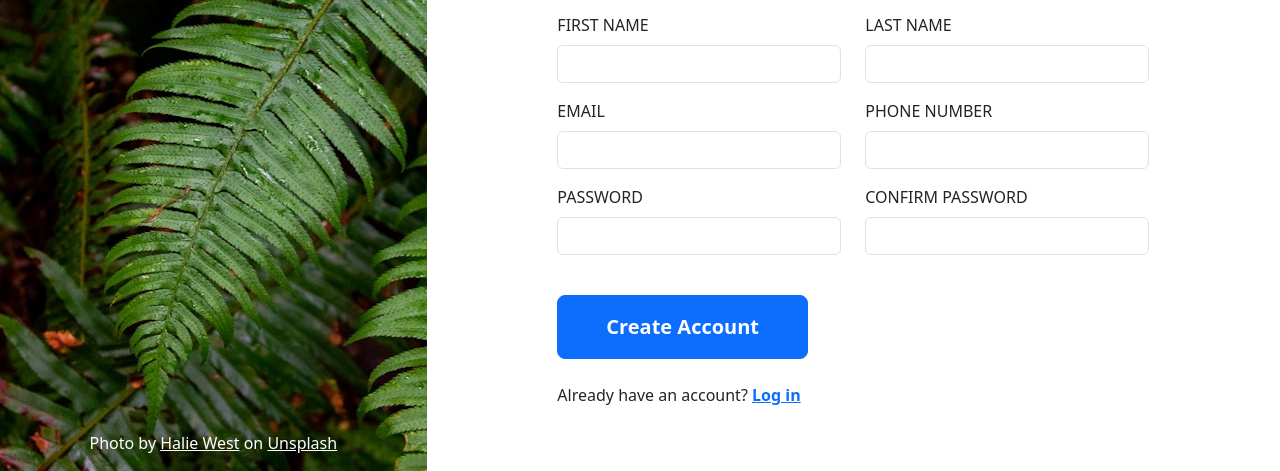
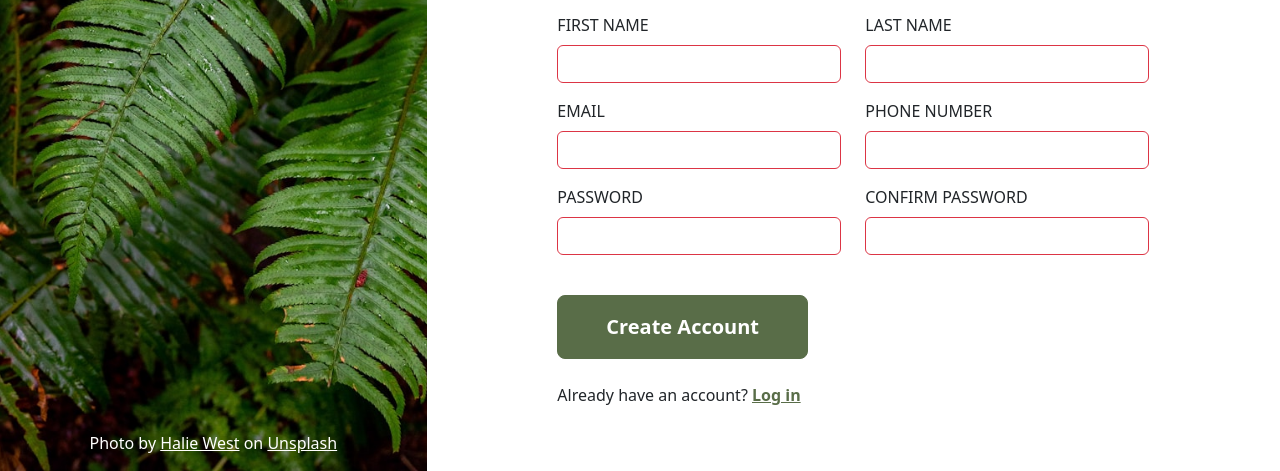
Before and after one commit to joshjavier/top-signup-form, a plain HTML site: page index.html in a window 1280 px wide. Shown: the part 331-802 px from the top of the page. Drawn offline with nearby package versions, Linux system fonts and the light colour scheme.

Commit message:
Add invalid input styles, fix sidebar bg, etc.

```diff
--- a/index.html
+++ b/index.html
@@ -13,7 +13,7 @@
 
   <main class="container-fluid min-vh-100">
     <div class="row min-vh-100">
-      <div class="banner col-lg-4">
+      <div class="banner col-lg-4 text-center">
         <div class="logo">
           <img src="/assets/odin-lined.png" alt="" width="100">
           <span>ODIN</span>
@@ -62,7 +62,7 @@
             </div>
           </div>
 
-          <button type="submit" class="btn btn-primary btn-lg my-4 px-5 py-3 fw-bold">Create Account</button>
+          <button type="submit" class="btn btn-primary btn-lg btn-register my-4 px-5 py-3 fw-bold">Create Account</button>
           <p>Already have an account? <a href="#" class="fw-bold">Log in</a></p>
         </form>
       </div>
--- a/style.css
+++ b/style.css
@@ -9,10 +9,12 @@
 .banner {
   background-color: #202f06;
   background-image: url('/assets/halie-west-25xggax4bSA-unsplash.jpg');
+  background-repeat: no-repeat;
+  background-size: cover;
+  background-position: center;
   color: #fff;
   display: flex;
   flex-direction: column;
-  align-items: center;
   justify-content: space-between;
   padding-inline: 0;
 
@@ -30,7 +32,6 @@
     justify-content: center;
     gap: 1rem;
     background-color: hsl(0 0% 0% / 50%);
-    align-self: stretch;
     padding-block: 1rem;
   }
 }
@@ -41,3 +42,22 @@
   display: grid;
   place-content: center;
 }
+
+.btn-primary {
+  --bs-btn-bg: #596D48;
+  --bs-btn-border-color: #596D48;
+  --bs-btn-hover-bg: #479108;
+  --bs-btn-hover-border-color: #479108;
+}
+
+a {
+  color: #596D48;
+
+  &:hover {
+    color: #479108;
+  }
+}
+
+input:invalid {
+  --bs-border-color: var(--bs-danger);
+}
```
